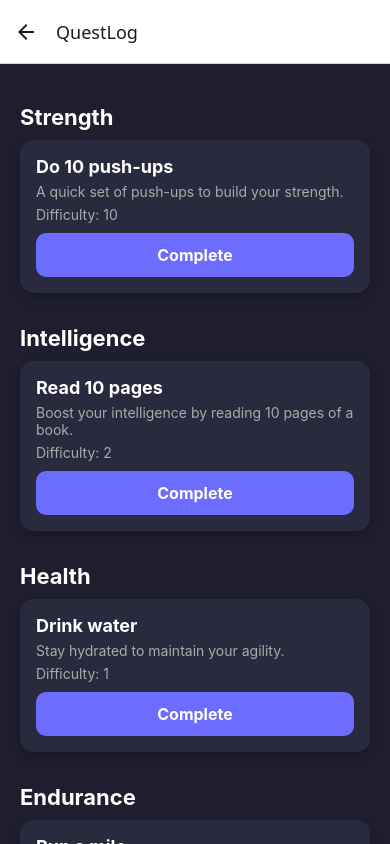
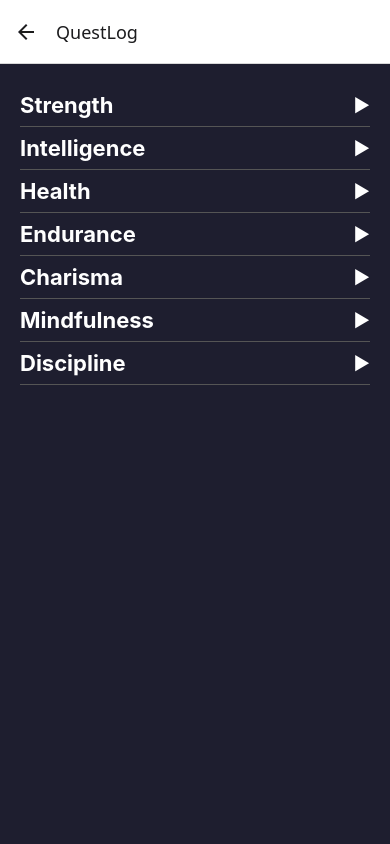
Before and after one commit to archan129/life-leveling, a React Native app: screen /QuestLog in a window 390 px wide. Built offline with nearby package versions, Linux system fonts and the light colour scheme.

Commit message:
Added Expandible/Collapsible Quest Catagories

```diff
--- a/src/screens/QuestLog.jsx
+++ b/src/screens/QuestLog.jsx
@@ -1,116 +1,96 @@
-import React from 'react';
-import { ScrollView, View, Text, StyleSheet } from 'react-native';
+import React, { useState } from 'react';
+import { ScrollView, View, Text, TouchableOpacity, StyleSheet } from 'react-native';
 import QuestCard from '../components/QuestCard';
 import colors from '../styles/colors';
 import { completeTask } from '../utils/leveling';
 import questsData from '../data/quests';
-import { isQuestAvailable } from "../utils/isQuestAvailable";
-
-
 import AsyncStorage from '@react-native-async-storage/async-storage';
 
-
+// Group quests by primary stat
 function groupQuestsByStat(quests) {
     const grouped = {};
-
     quests.forEach((quest) => {
         if (!quest.statMap || Object.keys(quest.statMap).length === 0) return;
 
-        // Use the first key as the primary stat
         const primaryStat = Object.keys(quest.statMap)[0];
 
         if (!grouped[primaryStat]) grouped[primaryStat] = [];
         grouped[primaryStat].push(quest);
     });
-
     return grouped;
 }
 
+export default function QuestLog({ user, setUser }) {
+    const [quests, setQuests] = useState(questsData);
 
+    // Keep track of which categories are expanded
+    const [expandedCategories, setExpandedCategories] = useState({});
 
+    const toggleCategory = (stat) => {
+        setExpandedCategories(prev => ({
+            ...prev,
+            [stat]: !prev[stat],
+        }));
+    };
 
-export default function QuestLog({ user, setUser }) {
-    const [quests, setQuests] = React.useState(questsData);;
     const handleComplete = async (quest) => {
-
         const today = new Date().toDateString();
 
-
-
-        // Initialize quest progress if not exists
         if (!user.questProgress[quest.id]) {
             user.questProgress[quest.id] = { timesCompletedToday: 0, lastCompletedDate: today };
         }
 
         const progress = user.questProgress[quest.id];
-        // Reset daily counter if it's a new day
         if (progress.lastCompletedDate !== today) {
             progress.timesCompletedToday = 0;
             progress.lastCompletedDate = today;
-
         }
 
-
-
-        // Count today's completion
-        const updatedQuest = {
-            ...quest,
-            timesCompletedToday: quest.timesCompletedToday + 1,
-            lastCompletedDate: today,
-        };
-
-        // Check if daily limit hit
-        if (quest.dailyLimit && progress.timesCompletedToday == quest.dailyLimit) {
+        if (quest.dailyLimit && progress.timesCompletedToday >= quest.dailyLimit) {
             alert("Daily limit reached for this quest.");
             return;
         }
 
-        // Increment daily count
         progress.timesCompletedToday += 1;
         progress.lastCompletedDate = today;
 
-        // Calculate XP for user and stats
         const result = await completeTask(user, quest);
 
-        // Update state
         const updatedUser = { ...result.user, questProgress: { ...user.questProgress } };
         setUser(updatedUser);
 
-        //Persist User Storage
+        // Persist storage
         await AsyncStorage.setItem('@global_level', updatedUser.globalLevel.toString());
         await AsyncStorage.setItem('@global_xp', updatedUser.globalXP.toString());
         await AsyncStorage.setItem('@quest_progress', JSON.stringify(updatedUser.questProgress));
 
-
-
-        // Mark quest as completed
-        // Update quest progress
-        const updatedQuests = quests.map(q =>
-            q.id === quest.id ? { ...q, timesCompletedToday: progress.timesCompletedToday } : q
-        );
-        setQuests(updatedQuests); // <-- we need a state for quests
-
-        // Optional: show which stats leveled up
+        // Optional: show level ups
         for (const stat in result.statLeveled) {
             alert(`${stat} leveled up! Now L${result.user.stats[stat].level}`);
         }
-
-        // Optional: show global level-up
         if (result.globalLeveled) {
             alert(`Global Level Up! Now L${result.user.globalLevel}`);
         }
     };
 
-    const grouped = groupQuestsByStat(quests, "primary");
-
+    const grouped = groupQuestsByStat(quests);
 
     return (
         <ScrollView style={styles.container}>
-            {Object.keys(grouped).map(statName => (
+            {Object.keys(grouped).map((statName) => {
+                const isExpanded = expandedCategories[statName];
+                return (
                     <View key={statName}>
+                        <TouchableOpacity
+                            style={styles.categoryHeader}
+                            onPress={() => toggleCategory(statName)}
+                        >
                             <Text style={styles.categoryTitle}>{statName}</Text>
+                            <Text style={styles.arrow}>{isExpanded ? '▼' : '▶'}</Text>
+                        </TouchableOpacity>
 
-                    {grouped[statName].map((q) => (
+                        {isExpanded &&
+                            grouped[statName].map((q) => (
                                 <QuestCard
                                     key={q.id}
                                     quest={{
@@ -119,26 +99,35 @@ export default function QuestLog({ user, setUser }) {
                                     }}
                                     onComplete={() => handleComplete(q)}
                                 />
-                    ))}
+                            ))
+                        }
                     </View>
-            ))}
+                );
+            })}
         </ScrollView>
     );
-
 }
 
 const styles = StyleSheet.create({
-    container: {
-        flex: 1,
-        padding: 20,
-        backgroundColor: colors.background
+    container: { flex: 1, padding: 20, backgroundColor: colors.background },
+
+    categoryHeader: {
+        flexDirection: 'row',
+        justifyContent: 'space-between',
+        alignItems: 'center',
+        paddingVertical: 8,
+        borderBottomWidth: 1,
+        borderBottomColor: '#555',
     },
 
     categoryTitle: {
         fontSize: 22,
         fontWeight: 'bold',
         color: '#fff',
-        marginTop: 20,
-        marginBottom: 10,
+    },
+
+    arrow: {
+        fontSize: 18,
+        color: '#fff',
     },
 });
```
Lines whose indentation alone changed are shown as unchanged.
